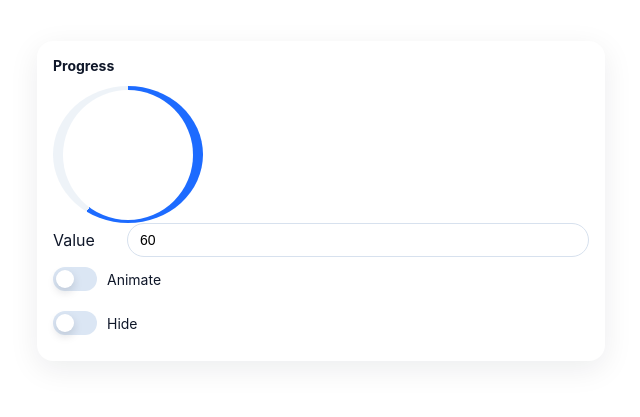
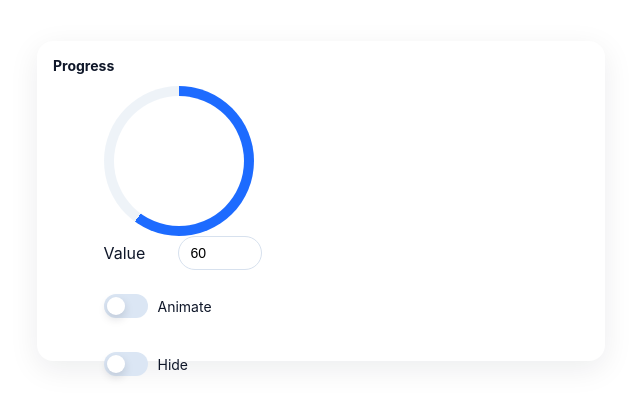
Before and after one commit to Mort-aya/TESTozon, a website built with webpack: page html.html in a window 1280 px wide. Shown: the part 199-616 px from the top of the page, without its empty margins (319-959 px from the left). Built offline with nearby package versions, Linux system fonts and the light colour scheme.

Commit message:
Bag check 2

```diff
--- a/html.html
+++ b/html.html
@@ -15,13 +15,13 @@
    </header>
 
 <div class="card__body" progress-content>
-</div>
+
   <div class="progress__area">
-  </div>
+
     <div class="progress" progress-ring>
     </div>
 
-    <div class="controls" progress-controls></div>
+    <div class="controls" progress-controls>
    <label class="field">
      <span class="field__label"> Value
      </span>
@@ -46,7 +46,7 @@
         <input id="hideToggle" type="checkbox" control="hide" />
         <span class="toggle_ui" aria-hidden="true"></span>
         <label class="toggle_label" for="hideToggle">Hide</label>
-
+      </div>
     </div>
   </div>
 </div>
```
